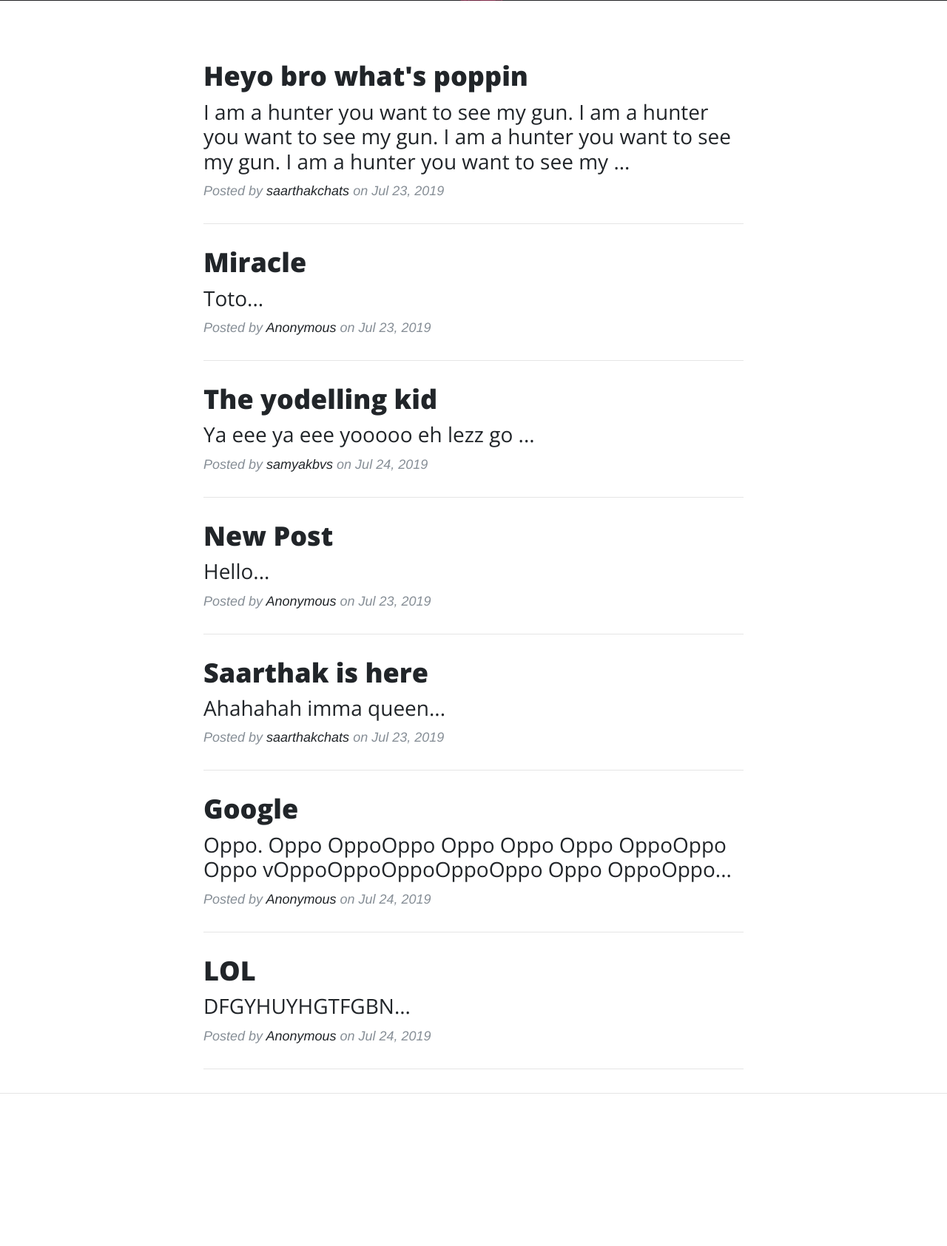
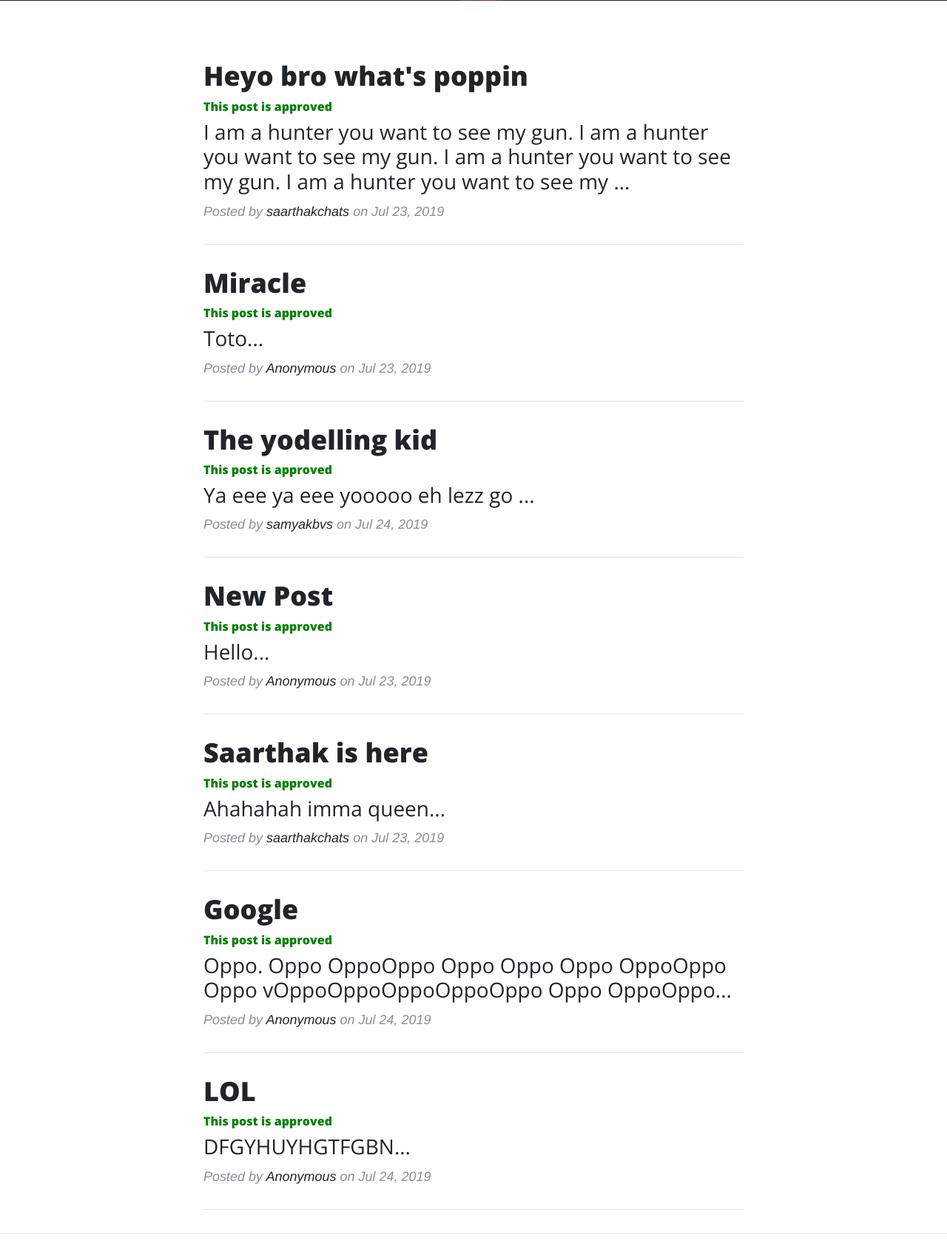
Before and after one commit to saarthakchats/jpisforum, a Django app: page / in a window 1280 px wide. Shown: the part 631-2316 px from the top of the page at 74% size. Before the commit the page ends 2110 px from the top, so only its background shows below. Run offline with Django 3.2, Linux system fonts and the light colour scheme; a user stored in the database is signed in; data comes from the database, SQL or seed files in the repository; both versions use the stored data as it was after the commit; some libraries are stand-ins or nearby versions.

Commit message:
Approved Feature Aww yeah

```diff
--- a/accounts/views.py
+++ b/accounts/views.py
@@ -20,7 +20,6 @@ def signup(request):
                 sign_up_code = genOTP(mail)
                 register = Register(user=user, OTP=sign_up_code)
                 register.save()
-                # auth.login(request, user)
                 print(sign_up_code)
                 return render(request,'accounts/verifyOTP.html')
         else:
--- a/posts/templates/posts/home.html
+++ b/posts/templates/posts/home.html
@@ -89,6 +89,13 @@
             <h2 class="post-title">
               {{ post.title }}
             </h2>
+            <h6 class="text-small" style="color:green;">
+              {% if user.is_staff %}
+              {% if post.post_approved %}
+              This post is approved
+              {% endif %}
+              {% endif %}
+            </h6>
             <h3 class="post-subtitle">
               {{ post.preview }}...
             </h3>
@@ -97,7 +104,7 @@
             {% if post.anonymous %}
             <a href="#">Anonymous</a>
             {% else %}
-            <a href="{% url 'userpage' user.username %}">{{ post.hunter }}</a>
+            <a href="{% url 'userpage' post.hunter %}">{{ post.hunter }}</a>
             {% endif %}
 
             on {{ post.pretty_date }}</p>
--- a/posts/urls.py
+++ b/posts/urls.py
@@ -3,5 +3,7 @@ from . import views
 
 urlpatterns = [
     path('create/', views.create, name='create'),
+    path('approve/<int:post_id>', views.approve, name='approve'),
     path('<int:post_id>', views.detail, name='detail'),
+
 ]
--- a/posts/views.py
+++ b/posts/views.py
@@ -61,3 +61,12 @@ def detail(request, post_id):
     else:
         post = get_object_or_404(Post, pk=post_id)
         return render(request, 'posts/detail.html', {'post': post})
+
+def approve(request, post_id):
+    if request.method == 'POST':
+        post = get_object_or_404(Post, pk=post_id)
+        post.post_approved = True
+        post.save()
+        return render(request, 'posts/detail.html', {'post': post})
+    else:
+            return render(request, 'posts/home.html')
```
Also changed, not shown: posts/templates/posts/detail.html (+11 -3 lines), db.sqlite3.
